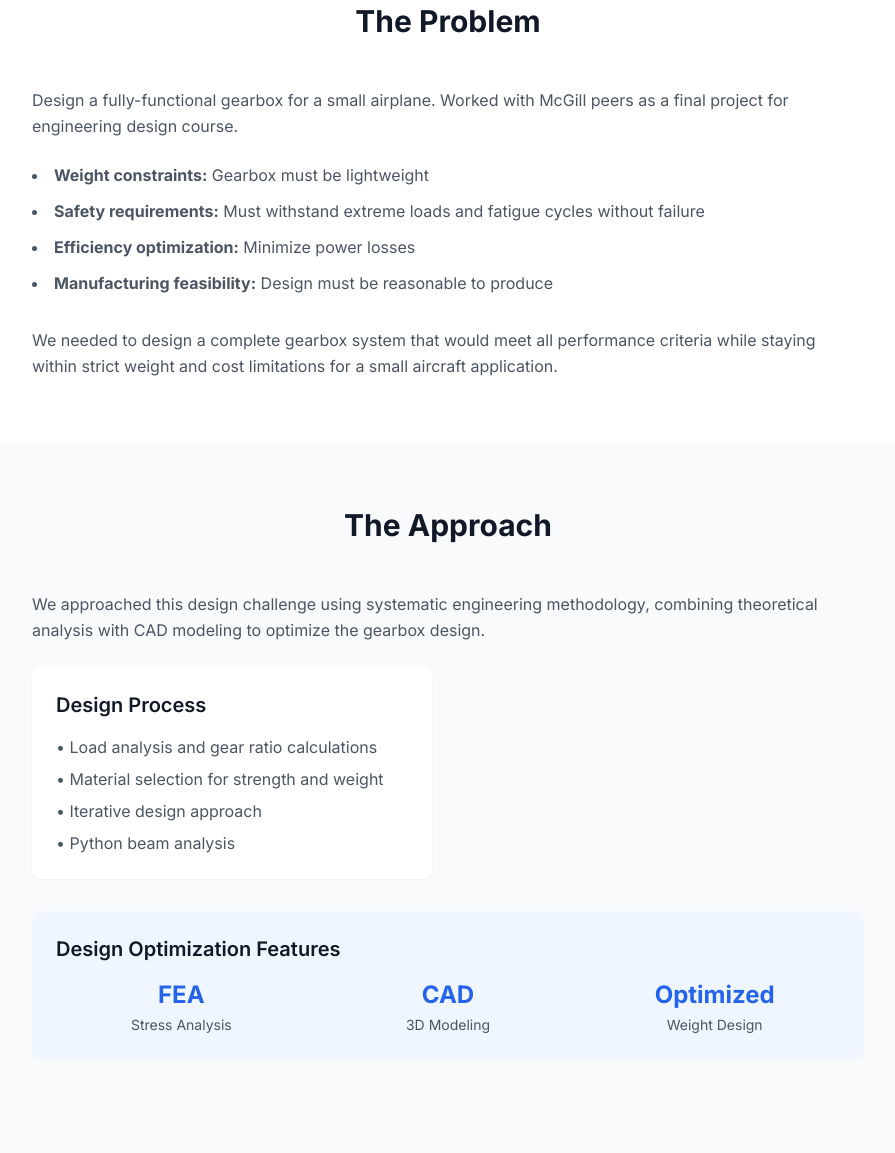
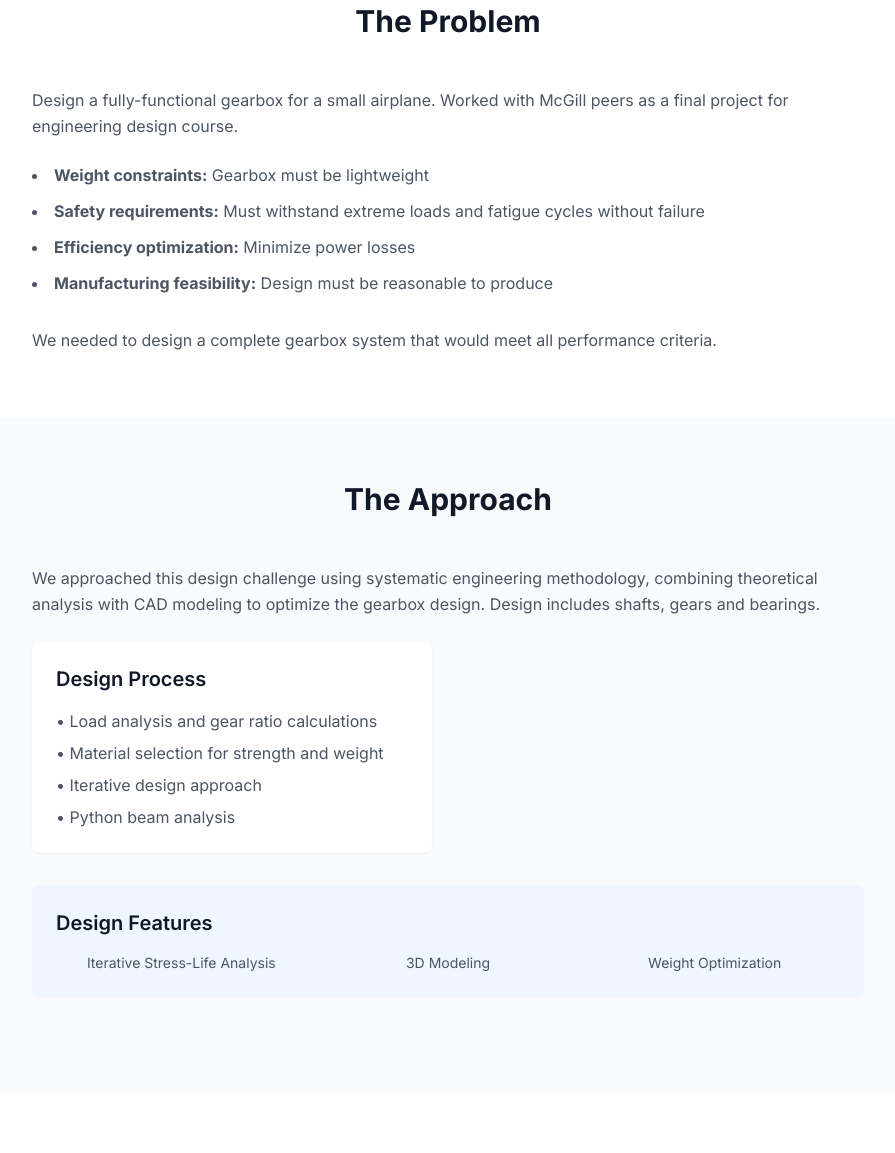
Before and after one commit to dmoney123/dylanmyers.github.io, a website: page projects/gearbox.html in a window 1280 px wide. Shown: the part 999-2152 px from the top of the page, without its empty margins (192-1087 px from the left). Drawn offline with nearby package versions, Linux system fonts and the light colour scheme.

Commit message:
Update gearbox.html
Signed-off-by: Dylan Myers <dylan.myers03@gmail.com>

```diff
--- a/projects/gearbox.html
+++ b/projects/gearbox.html
@@ -71,8 +71,7 @@
                     <li><strong>Manufacturing feasibility:</strong> Design must be reasonable to produce</li>
                 </ul>
                 <p class="text-gray-600 leading-relaxed">
-                    We needed to design a complete gearbox system that would meet all performance criteria while staying within
-                    strict weight and cost limitations for a small aircraft application.
+                    We needed to design a complete gearbox system that would meet all performance criteria.
                 </p>
             </div>
         </div>
@@ -87,7 +86,7 @@
             <div class="prose prose-lg max-w-none">
                 <p class="text-gray-600 leading-relaxed mb-6">
                     We approached this design challenge using systematic engineering methodology, combining theoretical analysis
-                    with CAD modeling to optimize the gearbox design.
+                    with CAD modeling to optimize the gearbox design. Design includes shafts, gears and bearings.
                 </p>
 
                 <div class="grid md:grid-cols-2 gap-8 mb-8">
@@ -103,19 +102,16 @@
                 </div>
 
                 <div class="bg-blue-50 p-6 rounded-lg mb-8">
-                    <h3 class="text-xl font-semibold text-gray-900 mb-4">Design Optimization Features</h3>
+                    <h3 class="text-xl font-semibold text-gray-900 mb-4">Design Features</h3>
                     <div class="grid md:grid-cols-3 gap-4 text-sm">
                         <div class="text-center">
-                            <div class="text-2xl font-bold text-blue-600 mb-1">FEA</div>
-                            <div class="text-gray-600">Stress Analysis</div>
+                            <div class="text-gray-600">Iterative Stress-Life Analysis</div>
                         </div>
                         <div class="text-center">
-                            <div class="text-2xl font-bold text-blue-600 mb-1">CAD</div>
                             <div class="text-gray-600">3D Modeling</div>
                         </div>
                         <div class="text-center">
-                            <div class="text-2xl font-bold text-blue-600 mb-1">Optimized</div>
-                            <div class="text-gray-600">Weight Design</div>
+                            <div class="text-gray-600">Weight Optimization</div>
                         </div>
                     </div>
                 </div>
@@ -155,12 +151,6 @@
                 </div>
 
                 <div class="text-center">
-                    <h3 class="text-xl font-semibold text-gray-900 mb-4">CAD Files & Documentation</h3>
-                    <a href="https://github.com/dmoney123" class="inline-flex items-center bg-gray-900 text-white px-6 py-3 rounded-lg hover:bg-gray-800 transition-colors">
-                        <svg class="w-5 h-5 mr-2" fill="currentColor" viewBox="0 0 24 24">
-                            <path d="M12 0c-6.626 0-12 5.373-12 12 0 5.302 3.438 9.8 8.207 11.387.599.111.793-.261.793-.577v-2.234c-3.338.726-4.033-1.416-4.033-1.416-.546-1.387-1.333-1.756-1.333-1.756-1.089-.745.083-.729.083-.729 1.205.084 1.839 1.237 1.839 1.237 1.07 1.834 2.807 1.304 3.492.997.107-.775.418-1.305.762-1.604-2.665-.305-5.467-1.334-5.467-5.931 0-1.311.469-2.381 1.236-3.221-.124-.303-.535-1.524.117-3.176 0 0 1.008-.322 3.301 1.23.957-.266 1.983-.399 3.003-.404 1.02.005 2.047.138 3.006.404 2.291-1.552 3.297-1.23 3.297-1.23.653 1.653.242 2.874.118 3.176.77.84 1.235 1.911 1.235 3.221 0 4.609-2.807 5.624-5.479 5.921.43.372.823 1.102.823 2.222v3.293c0 .319.192.694.801.576 4.765-1.589 8.199-6.086 8.199-11.386 0-6.627-5.373-12-12-12z"/>
-                        </svg>
-                        View CAD Files</a>
                     <a href="https://docs.google.com/document/d/1Rj-oEqwLdDQ3isLZJwB2_mWoympFwDGN/edit?usp=drive_linkView CAD Filesouid=112501141754196127409View CAD Filesrtpof=trueView CAD Filessd=true" target="_blank" rel="noopener" class="inline-flex items-center bg-blue-600 text-white px-6 py-3 rounded-lg hover:bg-blue-700 transition-colors">
                         <svg class="w-5 h-5 mr-2" fill="currentColor" viewBox="0 0 24 24">
                             <path d="M19 2H8a2 2 0 00-2 2v3H5a2 2 0 00-2 2v9a2 2 0 002 2h9a2 2 0 002-2v-1h3a2 2 0 002-2V4a2 2 0 00-2-2zm-5 18H5V9h9zm5-3h-3V7a2 2 0 00-2-2H8V4h11z"/>
```
